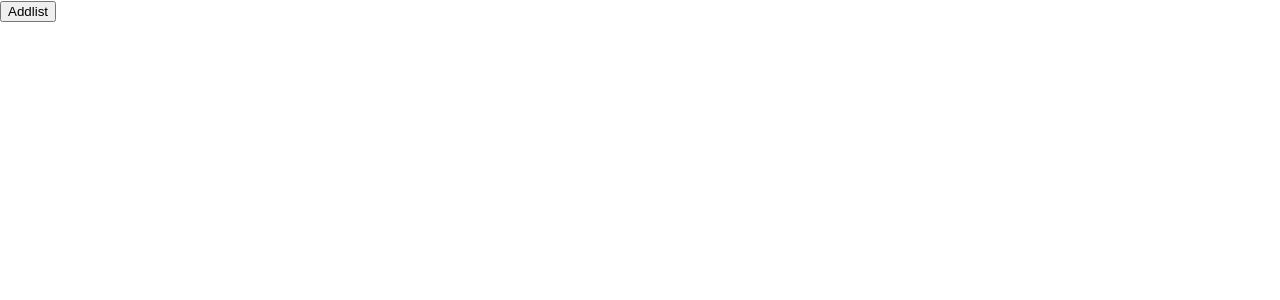
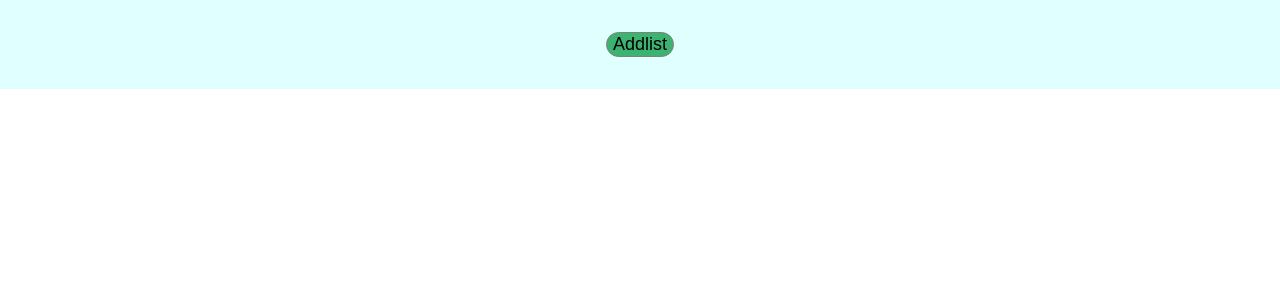
Before and after one commit to ericfei0521/Midterm, a React (Create React App) app: page / in a window 1280 px wide. Shown: the top 300 px of the page. Built offline with nearby package versions, Linux system fonts and the light colour scheme.

Commit message:
refine css

```diff
--- a/package.json
+++ b/package.json
@@ -39,5 +39,8 @@
       "last 1 firefox version",
       "last 1 safari version"
     ]
+  },
+  "devDependencies": {
+    "gh-pages": "^3.1.0"
   }
 }
--- a/public/index.html
+++ b/public/index.html
@@ -21,7 +21,7 @@
       work correctly both with client-side routing and a non-root public URL.
       Learn how to configure a non-root public URL by running `npm run build`.
     -->
-    <title>React App</title>
+    <title>Midterm Test</title>
   </head>
   <body>
     <noscript>You need to enable JavaScript to run this app.</noscript>
--- a/src/App.js
+++ b/src/App.js
@@ -3,10 +3,14 @@ import React, { useState } from 'react'
 import TodoInput from './component/todoInput'
 import TodoItem from './component/todoListItem'
 
+import './style/all.css'
+
 function App() {
   let [lists, setLists] = useState([])
   const addList = (title) => {
-    setLists([...lists, title])
+    if (title.name) {
+      setLists([...lists, title])
+    }
   }
   const editList = (title, id) => {
     let newTodos = [...lists]
@@ -15,18 +19,24 @@ function App() {
         newTodos[i].name = title
       }
     }
-    setLists(newTodos)
+    if (title) {
+      setLists(newTodos)
+    }
   }
   const deleteList = (id) => {
     let arr = [...lists].filter((task) => task.id !== id)
     setLists(arr)
   }
   return (
-    <div style={{ display: 'flex' }}>
-      {lists.map((list) => (
-        <TodoItem title={list.name} id={list.id} editList={editList} deleteList={deleteList} key={list.id} />
-      ))}
-      <TodoInput addList={addList} title="Addlist" />
+    <div className="all">
+      <div className="inputarea">
+        <TodoInput addList={addList} title="Addlist" />
+      </div>
+      <div className="listplace">
+        {lists.map((list) => (
+          <TodoItem title={list.name} id={list.id} editList={editList} deleteList={deleteList} key={list.id} />
+        ))}
+      </div>
     </div>
   )
 }
--- a/src/component/todoInput.jsx
+++ b/src/component/todoInput.jsx
@@ -1,13 +1,15 @@
 import React, { useState } from 'react'
 import { nanoid } from 'nanoid'
+import '../style/input.css'
 function TodoInput({ addList, title }) {
   let [name, setName] = useState()
   let [show, setShow] = useState(false)
   return (
     <div>
       {show ? (
-        <div>
-          <input type="text" onChange={(e) => setName(e.target.value)} value={name} />
+        <div className="input">
+          <div className="submit">
+          <input  type="text" onChange={(e) => setName(e.target.value)} value={name} />
           <button
             onClick={() => {
               addList({
@@ -20,10 +22,15 @@ function TodoInput({ addList, title }) {
           >
             Submit
           </button>
-          <button onClick={() => setShow(false)}>X</button>
+          <button className=" danger" onClick={() => setShow(false)}>Cancel</button>
+          </div>
         </div>
       ) : (
-        <button onClick={() => setShow(true)}>{title}</button>
+        <div className="input">
+          <button  onClick={() => setShow(true)}>
+            {title}
+          </button>
+        </div>
       )}
     </div>
   )
--- a/src/component/todoListItem.jsx
+++ b/src/component/todoListItem.jsx
@@ -31,9 +31,9 @@ const TodoItem = ({ title,id,editList,deleteList}) => {
         <div>
           <input type="text" onChange={(e) => setName(e.target.value)} value={name} />
           <button onClick={()=>{setShow(false);editList(name,id)}}>
-            Submit
+            Edit
           </button>
-          <button onClick={() =>deleteList(id)}>X</button>
+          <button className="danger" onClick={() =>deleteList(id)}>Delete</button>
         </div>
       ) : (
         <h1 onClick={handleList}>{title}</h1>
@@ -50,7 +50,7 @@ const TodoItem = ({ title,id,editList,deleteList}) => {
                     {...p.draggableProps}
                     {...p.dragHandleProps}
                     ref={p.innerRef}>
-                    <h1>{list.name}</h1>
+                    <h2>{list.name}</h2>
                     </div>
                   )}
                 </Draggable>
--- /dev/null
+++ b/src/style/all.css
@@ -0,0 +1,36 @@
+.all {
+  display: flex;
+  flex-wrap: wrap;
+  font-family: 'Noto Sans TC', '微軟正黑體', '新細明體', arial, sans-serif;
+  font-size: 16px;
+  margin: 0 auto;
+}
+.all > .inputarea {
+  box-sizing: border-box;
+  width: 100%;
+  margin: 0 auto;
+  background-color: lightcyan;
+  padding: 30px;
+}
+.all > .listplace {
+  display: flex;
+  flex-wrap: wrap;
+  width: 80%;
+  margin: 0 auto;
+}
+button {
+  background-color: mediumseagreen;
+  margin: 2px;
+  font-size: large;
+  border-radius: 15px;
+  border: 1px solid gray;
+  outline: none;
+  cursor: pointer;
+}
+input {
+  border-radius: 10px;
+  outline: none;
+}
+.danger {
+  background-color: rgb(255, 105, 125);
+}
--- /dev/null
+++ b/src/style/input.css
@@ -0,0 +1,11 @@
+.input {
+  width: 80%;
+  margin: 0 auto;
+  display: flex;
+  justify-content: center;
+}
+.input > .submit {
+  width: 100%;
+  display: flex;
+  justify-content: center;
+}
--- a/src/style/list.css
+++ b/src/style/list.css
@@ -1,17 +1,52 @@
 .list {
-  width: 600px;
+  width: 20%;
+  min-height: 500px;
   display: flex;
   flex-direction: column;
   margin: 10px;
   border: 1px solid gray;
   padding: 5px;
   user-select: none;
+  border-radius: 15px;
+  text-align: center;
+}
+.list:hover {
+  box-shadow: 0 0 5px lightsteelblue;
+}
+.list > h1 {
+  color: antiquewhite;
+  font-weight: bold;
+  word-wrap: break-word;
+  box-sizing: border-box;
+  display: block;
+  background-color: steelblue;
+  border-radius: 15px;
+  font-size: 1.5em;
+  margin: 15px;
+  padding: 5px;
+}
+.list > .listcontent {
+  display: flex;
+  align-items: center;
+  flex-direction: column;
+  justify-content: center;
 }
 .list > .listcontent > .listItem {
+  color: rgb(98, 82, 60);
+  text-align: center;
+  font-weight: bold;
   box-sizing: border-box;
   width: 80%;
   border: 1px solid gray;
-  padding: 5px;
+  border-radius: 15px;
+  font-size: 1.2em;
+  padding: 10px;
   margin: 5px;
   user-select: none;
+  background-color: rgb(207, 207, 207);
 }
+.list > .listcontent > .listItem:active {
+  background-color: rgb(134, 134, 134);
+  box-shadow: 0 0 5px lightcoral;
+  color: aliceblue;
+}
--- /dev/null
+++ b/src/style/reset.css
@@ -0,0 +1,129 @@
+/* http://meyerweb.com/eric/tools/css/reset/
+   v2.0 | 20110126
+   License: none (public domain)
+*/
+
+html,
+body,
+div,
+span,
+applet,
+object,
+iframe,
+h1,
+h2,
+h3,
+h4,
+h5,
+h6,
+p,
+blockquote,
+pre,
+a,
+abbr,
+acronym,
+address,
+big,
+cite,
+code,
+del,
+dfn,
+em,
+img,
+ins,
+kbd,
+q,
+s,
+samp,
+small,
+strike,
+strong,
+sub,
+sup,
+tt,
+var,
+b,
+u,
+i,
+center,
+dl,
+dt,
+dd,
+ol,
+ul,
+li,
+fieldset,
+form,
+label,
+legend,
+table,
+caption,
+tbody,
+tfoot,
+thead,
+tr,
+th,
+td,
+article,
+aside,
+canvas,
+details,
+embed,
+figure,
+figcaption,
+footer,
+header,
+hgroup,
+menu,
+nav,
+output,
+ruby,
+section,
+summary,
+time,
+mark,
+audio,
+video {
+  margin: 0;
+  padding: 0;
+  border: 0;
+  font-size: 100%;
+  font: inherit;
+  vertical-align: baseline;
+}
+/* HTML5 display-role reset for older browsers */
+article,
+aside,
+details,
+figcaption,
+figure,
+footer,
+header,
+hgroup,
+menu,
+nav,
+section {
+  display: block;
+}
+body {
+  line-height: 1;
+}
+ol,
+ul {
+  list-style: none;
+}
+blockquote,
+q {
+  quotes: none;
+}
+blockquote:before,
+blockquote:after,
+q:before,
+q:after {
+  content: '';
+  content: none;
+}
+table {
+  border-collapse: collapse;
+  border-spacing: 0;
+}
```
Also changed, not shown: src/App.css (deleted, +0 -38 lines), src/index.js (+7 -7 lines), 1 other file (tests, documents, lock files or other folders).
